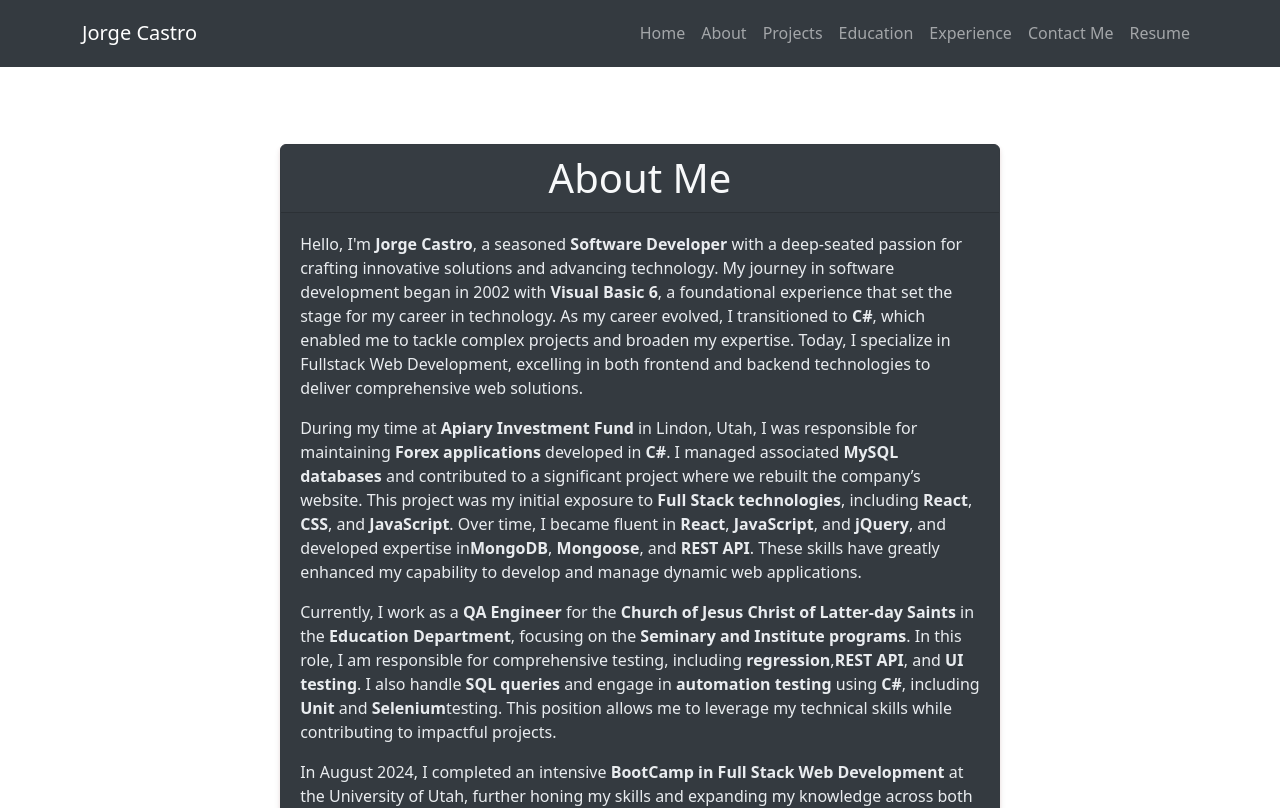
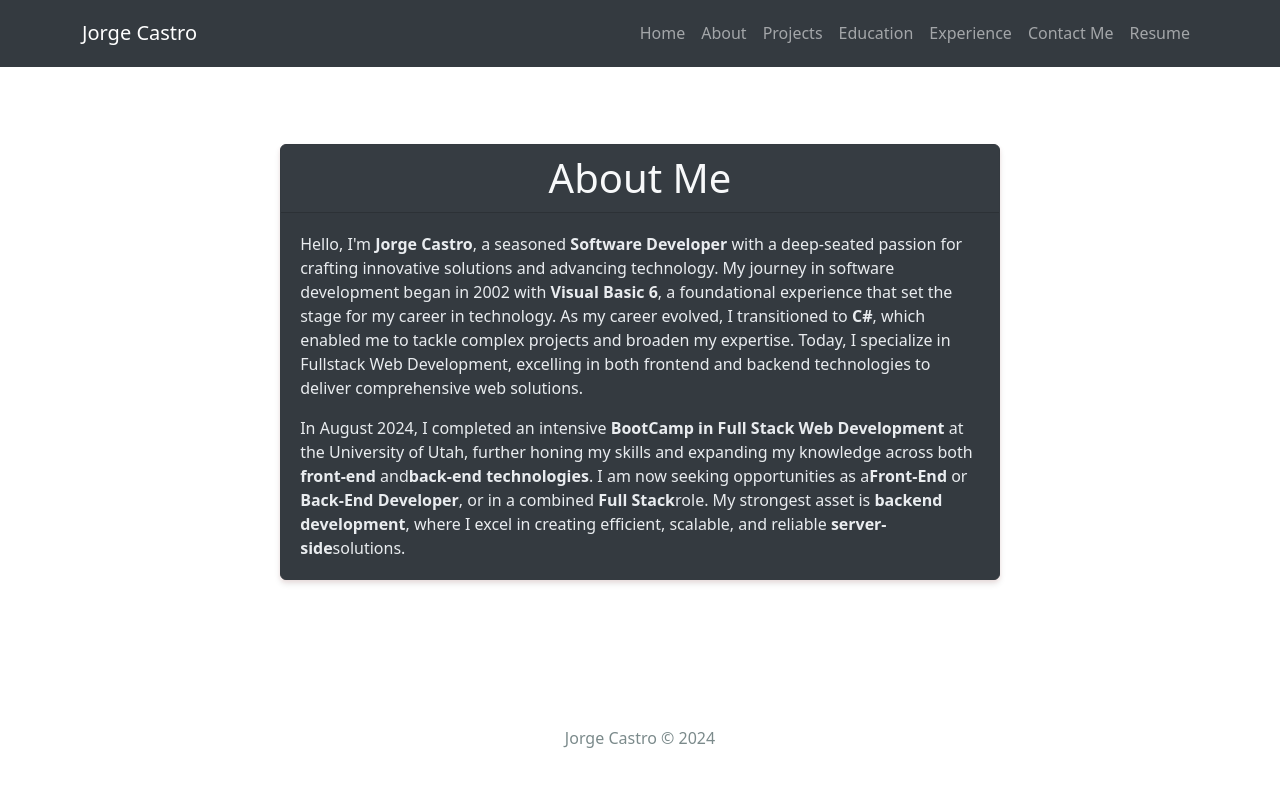
Before and after one commit to jlcastro1877/my_portfolio, a React (Create React App) app in the folder frontend/: page /about in a window 1280 px wide. Shown: the top 808 px of the page. Built offline with nearby package versions, Linux system fonts and the light colour scheme.

Commit message:
updating about me again

```diff
--- a/frontend/src/components/About.jsx
+++ b/frontend/src/components/About.jsx
@@ -13,50 +13,17 @@
             </Card.Header>
             <Card.Body>
               <Card.Text>
-                <Card.Text>
                 Hello, I'm <strong>Jorge Castro</strong>, a seasoned{" "}
                 <strong>Software Developer</strong> with a deep-seated passion
                 for crafting innovative solutions and advancing technology. My
                 journey in software development began in 2002 with{" "}
-                  <strong>Visual Basic 6</strong>, a foundational experience
-                  that set the stage for my career in technology. As my career
-                  evolved, I transitioned to <strong>C#</strong>, which enabled
-                  me to tackle complex projects and broaden my expertise. Today,
-                  I specialize in Fullstack Web Development, excelling in both
+                <strong>Visual Basic 6</strong>, a foundational experience that
+                set the stage for my career in technology. As my career evolved,
+                I transitioned to <strong>C#</strong>, which enabled me to
+                tackle complex projects and broaden my expertise. Today, I
+                specialize in Fullstack Web Development, excelling in both
                 frontend and backend technologies to deliver comprehensive web
                 solutions.
-                </Card.Text>
-              </Card.Text>
-              <Card.Text>
-                During my time at <strong>Apiary Investment Fund</strong> in
-                Lindon, Utah, I was responsible for maintaining{" "}
-                <strong>Forex applications</strong> developed in{" "}
-                <strong>C#</strong>. I managed associated{" "}
-                <strong>MySQL databases</strong> and contributed to a
-                significant project where we rebuilt the company’s website. This
-                project was my initial exposure to{" "}
-                <strong>Full Stack technologies</strong>, including{" "}
-                <strong>React</strong>, <strong>CSS</strong>, and{" "}
-                <strong>JavaScript</strong>. Over time, I became fluent in{" "}
-                <strong>React</strong>, <strong>JavaScript</strong>, and{" "}
-                <strong>jQuery</strong>, and developed expertise in
-                <strong>MongoDB</strong>, <strong>Mongoose</strong>, and{" "}
-                <strong>REST API</strong>. These skills have greatly enhanced my
-                capability to develop and manage dynamic web applications.
-              </Card.Text>
-              <Card.Text>
-                Currently, I work as a <strong>QA Engineer</strong> for the{" "}
-                <strong>Church of Jesus Christ of Latter-day Saints</strong> in
-                the <strong>Education Department</strong>, focusing on the{" "}
-                <strong>Seminary and Institute programs</strong>. In this role,
-                I am responsible for comprehensive testing, including{" "}
-                <strong>regression</strong>,<strong>REST API</strong>, and{" "}
-                <strong>UI testing</strong>. I also handle{" "}
-                <strong>SQL queries</strong> and engage in{" "}
-                <strong>automation testing</strong> using <strong>C#</strong>,
-                including <strong>Unit</strong> and <strong>Selenium</strong>
-                testing. This position allows me to leverage my technical skills
-                while contributing to impactful projects.
               </Card.Text>
               <Card.Text>
                 In August 2024, I completed an intensive{" "}
```
Lines whose indentation alone changed are shown as unchanged.
